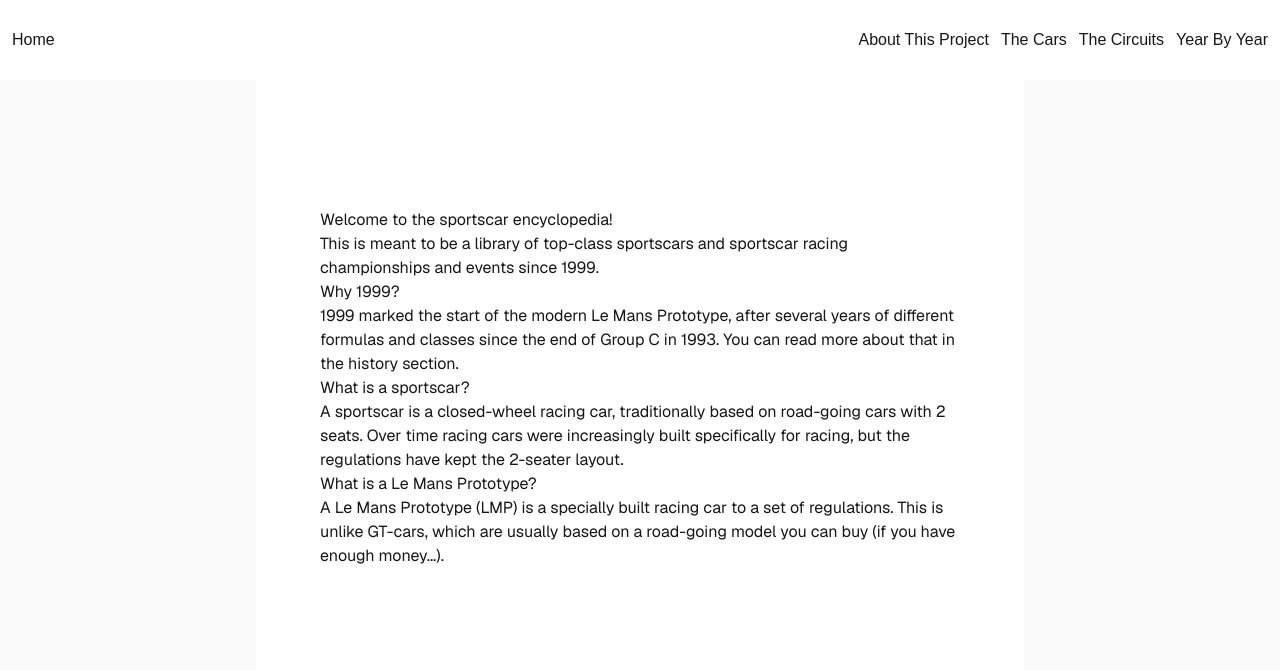
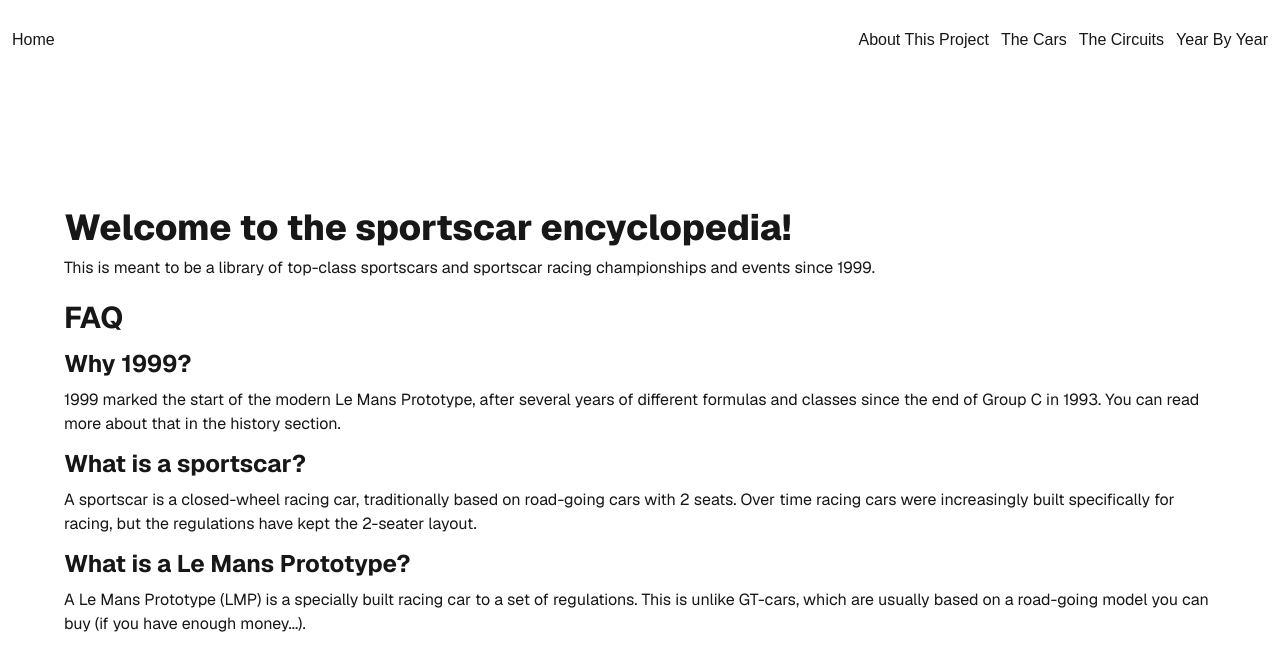
Before and after one commit to RasmusKodehode/sportscar-encyclopedia, a Next.js app: page / in a window 1280 px wide. Shown: the top 670 px of the page. Built offline with nearby package versions, Linux system fonts and the light colour scheme.

Commit message:
updated styling landing page

```diff
--- a/app/page.tsx
+++ b/app/page.tsx
@@ -2,32 +2,46 @@ import Image from "next/image";
 
 export default function Home() {
   return (
-    <div className="flex flex-col flex-1 items-center justify-center bg-zinc-50 font-sans dark:bg-black">
-      <main className="flex flex-1 w-full max-w-3xl flex-col items-center justify-start py-32 px-16 bg-white dark:bg-black sm:items-start">
-        <h1>Welcome to the sportscar encyclopedia!</h1>
+    <div className="flex flex-col flex-1 items-center justify-center bg-zinc-50 font-sans">
+      <main className="flex flex-1 w-full flex-col items-center justify-start py-32 px-16 bg-white sm:items-start gap-5">
+        <div className="flex flex-col gap-2">
+          <h1 className="text-4xl font-extrabold">
+            Welcome to the sportscar encyclopedia!
+          </h1>
           <p>
             This is meant to be a library of top-class sportscars and sportscar
             racing championships and events since 1999.
           </p>
-        <h2>Why 1999?</h2>
+        </div>
+        <div className="flex flex-col gap-3">
+          <h2 className="text-3xl font-bold">FAQ</h2>
+          <div className="flex flex-col gap-2">
+            <h3 className="text-2xl font-bold">Why 1999?</h3>
             <p>
-          1999 marked the start of the modern Le Mans Prototype, after several
-          years of different formulas and classes since the end of Group C in
-          1993. You can read more about that in the history section.
+              1999 marked the start of the modern Le Mans Prototype, after
+              several years of different formulas and classes since the end of
+              Group C in 1993. You can read more about that in the history
+              section.
             </p>
-        <h2>What is a sportscar?</h2>
+          </div>
+          <div className="flex flex-col gap-2">
+            <h3 className="text-2xl font-bold">What is a sportscar?</h3>
             <p>
               A sportscar is a closed-wheel racing car, traditionally based on
-          road-going cars with 2 seats. Over time racing cars were increasingly
-          built specifically for racing, but the regulations have kept the
-          2-seater layout.
+              road-going cars with 2 seats. Over time racing cars were
+              increasingly built specifically for racing, but the regulations
+              have kept the 2-seater layout.
             </p>
-        <h2>What is a Le Mans Prototype?</h2>
+          </div>
+          <div className="flex flex-col gap-2">
+            <h3 className="text-2xl font-bold">What is a Le Mans Prototype?</h3>
             <p>
-          A Le Mans Prototype (LMP) is a specially built racing car to a set of
-          regulations. This is unlike GT-cars, which are usually based on a
-          road-going model you can buy (if you have enough money...).
+              A Le Mans Prototype (LMP) is a specially built racing car to a set
+              of regulations. This is unlike GT-cars, which are usually based on
+              a road-going model you can buy (if you have enough money...).
             </p>
+          </div>
+        </div>
       </main>
     </div>
   );
```
Lines whose indentation alone changed are shown as unchanged.
